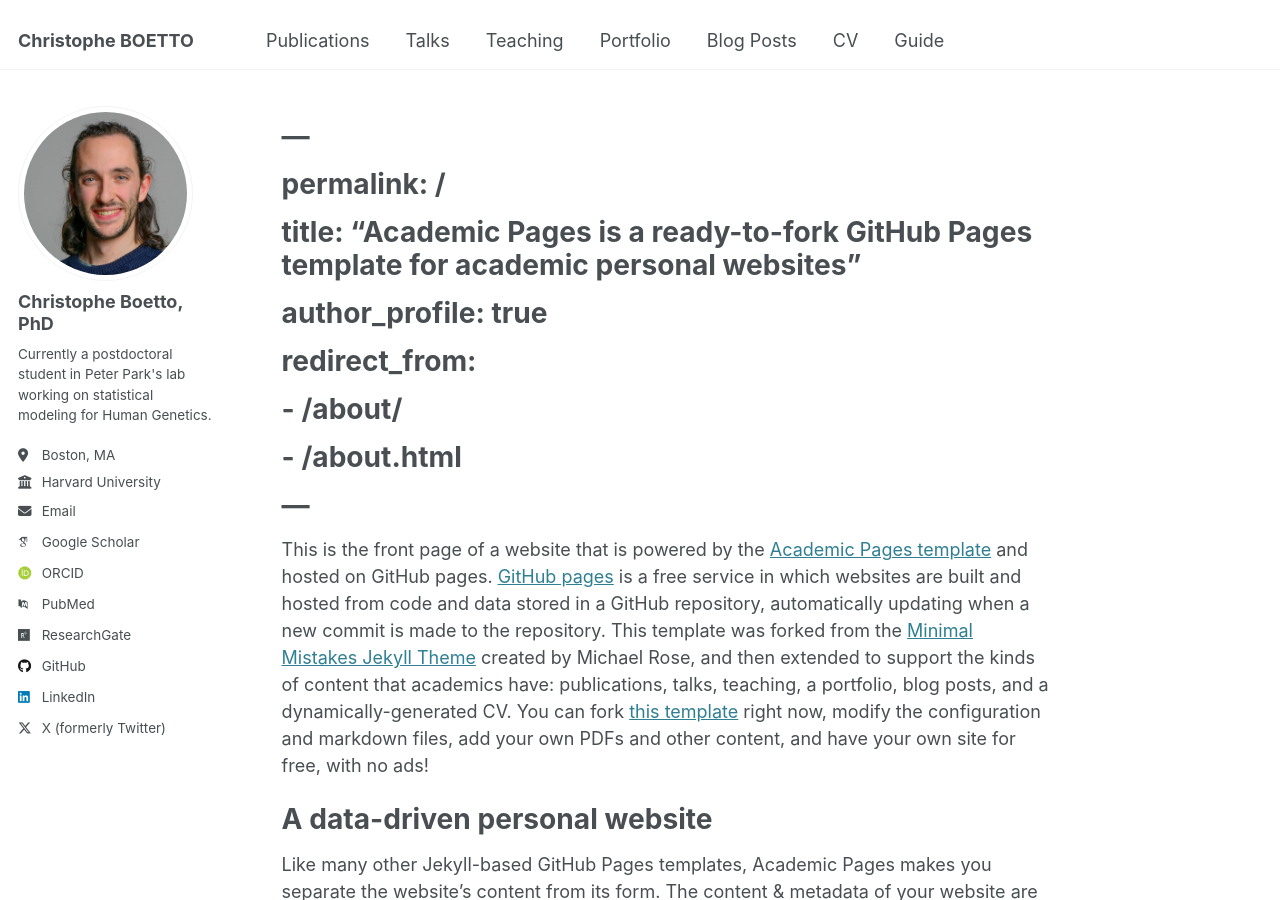
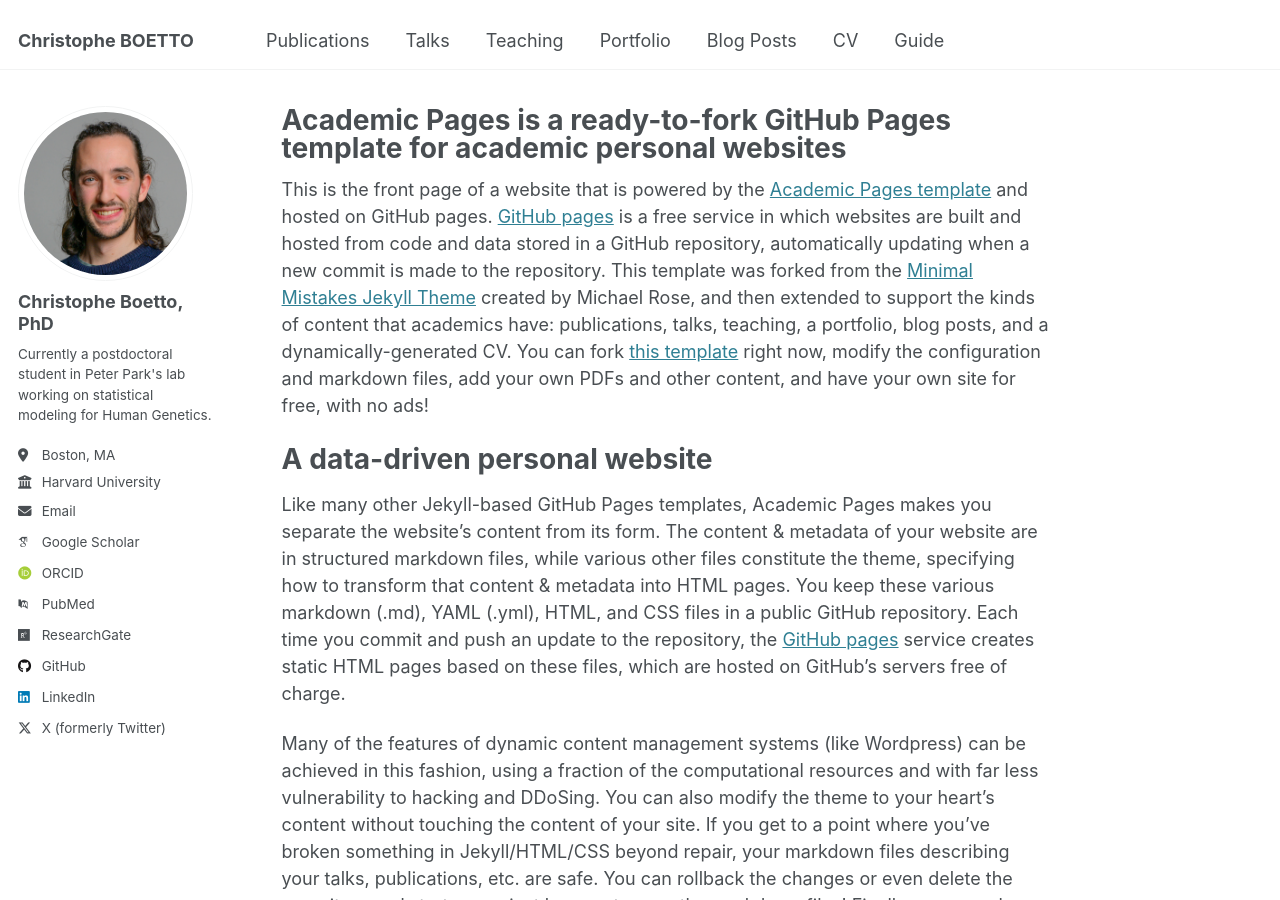
Before and after one commit to christopheboetto/website, a Jekyll site: the page built from _pages/about.md, in a window 1280 px wide and 900 px high. Built offline with Jekyll 4.4.1, drawn with Linux system fonts in a browser that asks for light colours; some web fonts are replaced; our own code applies the rules of GitHub Pages for plain Markdown files.

Commit message:
Update about.md

```diff
--- a/_pages/about.md
+++ b/_pages/about.md
@@ -1,11 +1,11 @@
-# ---
-# permalink: /
-# title: "Academic Pages is a ready-to-fork GitHub Pages template for academic personal websites"
-# author_profile: true
-# redirect_from:
-#   - /about/
-#   - /about.html
-# ---
+---
+permalink: /
+title: "Academic Pages is a ready-to-fork GitHub Pages template for academic personal websites"
+author_profile: true
+redirect_from:
+  - /about/
+  - /about.html
+---
 
 This is the front page of a website that is powered by the [Academic Pages template](https://github.com/academicpages/academicpages.github.io) and hosted on GitHub pages. [GitHub pages](https://pages.github.com) is a free service in which websites are built and hosted from code and data stored in a GitHub repository, automatically updating when a new commit is made to the repository. This template was forked from the [Minimal Mistakes Jekyll Theme](https://mmistakes.github.io/minimal-mistakes/) created by Michael Rose, and then extended to support the kinds of content that academics have: publications, talks, teaching, a portfolio, blog posts, and a dynamically-generated CV. You can fork [this template](https://github.com/academicpages/academicpages.github.io) right now, modify the configuration and markdown files, add your own PDFs and other content, and have your own site for free, with no ads!
 
```
